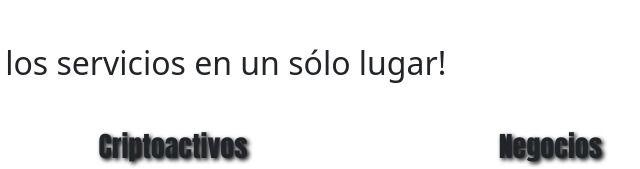
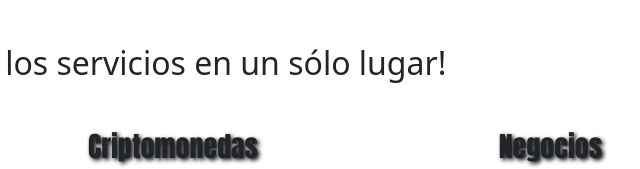
Before and after one commit to LucianoGarriga/mi_repositorio, a website: page index.html in a window 1280 px wide. Shown: the part 1040-1209 px from the top of the page, 467-1107 px from the left. Drawn offline with nearby package versions, Linux system fonts and the light colour scheme; a web font is replaced by a local one.

Commit message:
Cambio de termino de Criptos en index

```diff
--- a/index.html
+++ b/index.html
@@ -92,7 +92,7 @@
               <img class="hijo__img" src="./img/legal.png" alt="derecho"><p>Asesoramiento profesional tanto en sede extra judicial para abordar acuerdos conciliatorios, como así también dentro de los Tribunales desde el comienzo hasta el final de cada litigio</p>
             </div>
             <div class="servicios-hijo"  data-aos="fade-up">
-              <h3>Criptoactivos</h3>
+              <h3>Criptomonedas</h3>
               <img class="hijo__img" src="./img/criptos.png" alt="criptomonedas"><p>¿Sabés qué son los "Criptoactivos" y "Blockchain"? Contamos con personal especializado que te introducirá en esta nueva tecnología disruptiva, y asesorarte en la operatoria con Exchanges y Wallets</p>
             </div>
             <div class="servicios-hijo"  data-aos="fade-right">
```
